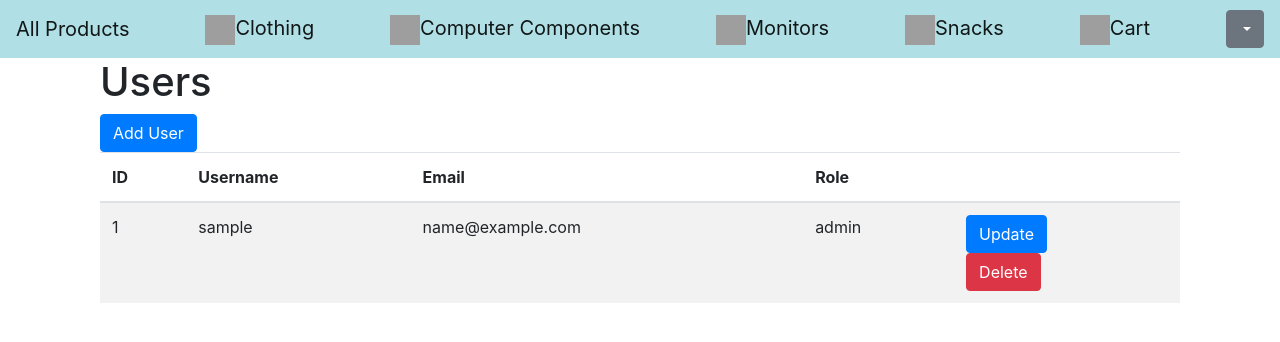
After one commit to tayyipozturk/E-Commerce, a Flask app: page /all_users in a window 1280 px wide. The commit adds this page. Shown: the top 342 px of the page. Run offline with Flask 3, Linux system fonts and the light colour scheme; a database or web service that is not in the repository returns one stand-in record (values such as "Sample title"); some libraries are stand-ins or nearby versions; grey boxes are pictures that could not be loaded.

Commit message:
implement profile, update, delete

```diff
--- a/app.py
+++ b/app.py
@@ -1,4 +1,4 @@
-from flask import Flask, request, jsonify, render_template, url_for, redirect, session
+from flask import Flask, request, jsonify, render_template, url_for, redirect, session, flash
 from pymongo import MongoClient
 from bson.objectid import ObjectId
 from flask_cors import CORS, cross_origin
@@ -127,7 +127,7 @@ def get_items():
 
 @app.route('/', methods=['GET', 'POST'])
 @cross_origin(supports_credentials=True)
-def products():
+def products(message=None):
     # get form inputs to check if categories are selected
     show = {'Clothing': request.form.get('showClothing'),
             'Computer Components': request.form.get('showComputerComponents'),
@@ -148,6 +148,9 @@ def products():
             item['colour'] = str(item['colour'])
             item['spec'] = str(item['spec'])
             item['image'] = str(item['image'])
+            seller_id = users_collection.find_one({'username': item['seller']})
+            item.update({'seller_id': str(seller_id['_id'])})
+            item['seller_id'] = str(item['seller_id'])
             product_list.append(item)
     else:
         for item in items_collection.find():
@@ -162,11 +165,14 @@ def products():
                 item['colour'] = str(item['colour'])
                 item['spec'] = str(item['spec'])
                 item['image'] = str(item['image'])
+                seller_id = users_collection.find_one({'username': item['seller']})
+                item.update({'seller_id': str(seller_id['_id'])})
+                item['seller_id'] = str(item['seller_id'])
                 product_list.append(item)
 
     # if in session
     if 'email' in session:
-        return render_template('page/product/all_products.html', product_list=product_list)
+        return render_template('page/product/all_products.html', product_list=product_list, message=message)
     else:
         return render_template('page/index.html', product_list=product_list)
 
@@ -340,6 +346,109 @@ def get_snacks():
     return render_template('page/product/snacks.html', snack_list=snack_list)
 
 
+@app.route('/items/item/<item_id>', methods=['GET'])
+@cross_origin(supports_credentials=True)
+def get_product(item_id):
+    item = items_collection.find_one({'_id': ObjectId(item_id)})
+    item['_id'] = str(item['_id'])
+    item['name'] = str(item['name'])
+    item['seller'] = str(item['seller'])
+    seller = users_collection.find_one({'username': item['seller']})
+    seller_id = str(seller['_id'])
+    item['reviews'] = [str(review) for review in item['reviews']]
+    item['rating'] = str(item['rating'])
+    item['price'] = str(item['price'])
+    item['size'] = str(item['size'])
+    item['colour'] = str(item['colour'])
+    item['spec'] = str(item['spec'])
+    item['image'] = str(item['image'])
+    item['category'] = str(item['category'])
+    item['description'] = str(item['description'])
+    return render_template('page/product/product.html', item=item, seller_id=seller_id)
+
+
+@app.route('/all_users', methods=['GET'])
+@cross_origin(supports_credentials=True)
+def get_all_users():
+    user_list = []
+    for user in users_collection.find():
+        user['_id'] = str(user['_id'])
+        user['username'] = str(user['username'])
+        user['email'] = str(user['email'])
+        user['password'] = str(user['password'])
+        user['role'] = str(user['role'])
+        user_list.append(user)
+    return render_template('page/admin/all_users.html', user_list=user_list)
+
+
+@app.route('/user_delete/<user_id>', methods=['GET', 'POST'])
+@cross_origin(supports_credentials=True)
+def user_delete(user_id):
+    users_collection.delete_one({'_id': ObjectId(user_id)})
+    return redirect(url_for('get_all_users'))
+
+
+@app.route('/user_add_form', methods=['GET', 'POST'])
+@cross_origin(supports_credentials=True)
+def user_add_form():
+    return render_template('page/admin/user_add_form.html')
+
+
+@app.route('/user_add', methods=['GET', 'POST'])
+@cross_origin(supports_credentials=True)
+def user_add():
+    if request.method == 'POST':
+        username = request.form.get('username')
+        email = request.form.get('email')
+        password = request.form.get('password')
+        confirm_password = request.form.get('confirm_password')
+        if password != confirm_password:
+            flash('Passwords do not match')
+            return redirect(url_for('user_add_form'))
+        password = bcrypt.hashpw(password.encode('utf-8'), bcrypt.gensalt())
+        role = request.form.get('role')
+        user = {
+            'username': username,
+            'email': email,
+            'password': password,
+            'role': role
+        }
+        users_collection.insert_one(user)
+        return redirect(url_for('get_all_users'))
+
+
+@app.route('/user_update_form/<user_id>', methods=['GET', 'POST'])
+@cross_origin(supports_credentials=True)
+def user_update_form(user_id):
+    user = users_collection.find_one({'_id': ObjectId(user_id)})
+    user['_id'] = str(user['_id'])
+    user['username'] = str(user['username'])
+    user['email'] = str(user['email'])
+    user['role'] = str(user['role'])
+    return render_template('page/admin/user_update_form.html', user=user)
+
+
+@app.route('/user_update/<user_id>', methods=['GET', 'POST'])
+@cross_origin(supports_credentials=True)
+def user_update(user_id):
+    if request.method == 'POST':
+        role = request.form.get('role')
+        users_collection.update_one({'_id': ObjectId(user_id)}, {'$set': {'role': role}})
+        return redirect(url_for('get_all_users'))
+
+
+@app.route('/all_users/<user_id>', methods=['GET', 'POST'])
+@cross_origin(supports_credentials=True)
+def get_seller(user_id):
+    user = users_collection.find_one({'_id': ObjectId(user_id)})
+    user['_id'] = str(user['_id'])
+    user['username'] = str(user['username'])
+    user['email'] = str(user['email'])
+    user['role'] = str(user['role'])
+    return render_template('page/user/seller_profile.html', seller=user)
+
+
+
 @app.route("/register", methods=['POST', 'GET'])
 @cross_origin(supports_credentials=True)
 def register():
@@ -350,7 +459,8 @@ def register():
     if request.method == "POST":
         current_user = users_collection.find_one({"email": session["email"]})
         if current_user['role'] != 'admin':
-            return redirect(url_for("logged_in"))
+            message = 'You need to login as admin before adding a user.'
+            return redirect(url_for("products", message=message))
         username = request.form.get("username")
         email = request.form.get("email")
 
@@ -361,27 +471,32 @@ def register():
         email_found = users_collection.find_one({"email": email})
         if user_found:
             message = 'There already is a user by that username'
+            flash(message)
             return render_template('page/register.html', message=message)
         if email_found:
             message = 'This email already exists in database'
+            flash(message)
             return render_template('page/register.html', message=message)
         if password1 != password2:
             message = 'Passwords should match!'
+            flash(message)
             return render_template('page/register.html', message=message)
         else:
             hashed = bcrypt.hashpw(password2.encode('utf-8'), bcrypt.gensalt())
             user_input = {'username': username, 'email': email, 'password': hashed, 'role': 'user'}
             users_collection.insert_one(user_input)
+            flash("User has been registered successfully")
             return redirect(url_for('registered'))
     else:
         return render_template('page/register.html', message=message)
 
 
-@app.route("/registe    red")
+@app.route("/registered")
 @cross_origin(supports_credentials=True)
 def registered():
     if "email" in session:
         session.pop("email")
+        flash("You have been logged out")
         return render_template('page/registered.html')
     else:
         return redirect(url_for("login"))
@@ -392,7 +507,7 @@ def registered():
 def login():
     message = 'Please login to your account'
     if "email" in session:
-        return redirect(url_for("logged_in"))
+        return redirect(url_for("products"))
 
     if request.method == "POST":
         email = request.form.get("email")
@@ -405,14 +520,17 @@ def login():
 
             if bcrypt.checkpw(password.encode('utf-8'), passwordcheck):
                 session["email"] = email_val
-                return redirect(url_for('logged_in'))
+                return redirect(url_for('products'))
             else:
                 if "email" in session:
-                    return redirect(url_for("logged_in"))
+                    message = 'You are already logged in'
+                    return redirect(url_for("products", message=message))
                 message = 'Wrong password'
-                return render_template('page/login.html', message=message)
+                flash(message)
+                return render_template('page/product/all_products.html', message=message)
         else:
             message = 'Email not found'
+            flash(message)
             return render_template('page/login.html', message=message)
     return render_template('page/login.html', message=message)
 
@@ -432,6 +550,7 @@ def logged_in():
 def logout():
     if "email" in session:
         session.pop("email", None)
+        flash("You have been logged out")
         return render_template("page/logout.html")
     else:
         return redirect(url_for("login"))
--- a/templates/base/logged_in_base.html
+++ b/templates/base/logged_in_base.html
@@ -20,6 +20,7 @@
         <button class="btn btn-secondary dropdown-toggle" type="button" id="dropdownMenuButton" data-toggle="dropdown" aria-haspopup="true" aria-expanded="false">
         </button>
         <div class="dropdown-menu dropdown-menu-right" aria-labelledby="dropdownMenuButton">
+            <a class="dropdown-item" href="/all_users">All Users</a>
             <a class="dropdown-item" href="/profile">Profile</a>
             <a class="dropdown-item" href="/register">Register</a>
             <a class="dropdown-item" href="/logout">Logout</a>
--- /dev/null
+++ b/templates/page/admin/all_users.html
@@ -0,0 +1,51 @@
+{% extends "base/logged_in_base.html" %}
+
+{% block title %}Users{% endblock %}
+{% block content %}
+
+<div class="container">
+    <div class="container" style="display: inline-block">
+        <div class="row">
+            <div class="col-md-12">
+                <h1>Users</h1>
+                <!--User add button redirects to user_form.html page-->
+                <form action="{{ url_for('user_add_form') }}" method="post">
+                    <input type="submit" value="Add User" class="btn btn-primary">
+                </form>
+                <table class="table table-striped">
+                    <thead>
+                        <tr>
+                            <th>ID</th>
+                            <th>Username</th>
+                            <th>Email</th>
+                            <th>Role</th>
+                            <th></th>
+                        </tr>
+                    </thead>
+                    <tbody>
+                        {% for user in user_list %}
+                            <tr>
+                                <td>{{ user._id }}</td>
+                                <td>{{ user.username }}</td>
+                                <td>{{ user.email }}</td>
+                                <td>{{ user.role }}</td>
+                                <td>
+                                    <!--Show user_delete/<user_id> as button-->
+                                    <!--Show user_update/<user_id> as button-->
+                                    <form action="{{ url_for('user_update_form', user_id=user._id) }}" method="post">
+                                        <input type="submit" value="Update" class="btn btn-primary">
+                                    </form>
+                                    <form action="{{ url_for('user_delete', user_id=user._id) }}" method="post">
+                                        <input type="submit" value="Delete" class="btn btn-danger">
+                                    </form>
+
+                            </tr>
+                            {% endfor %}
+                    </tbody>
+                </table>
+            </div>
+        </div>
+    </div>
+</div>
+
+{% endblock %}
```
Also changed, not shown: templates/page/admin/user_add_form.html (added, +35 -0 lines), templates/page/admin/user_update_form.html (added, +27 -0 lines), templates/page/product/all_products.html (+15 -2 lines), templates/page/product/product.html (added, +34 -0 lines).
